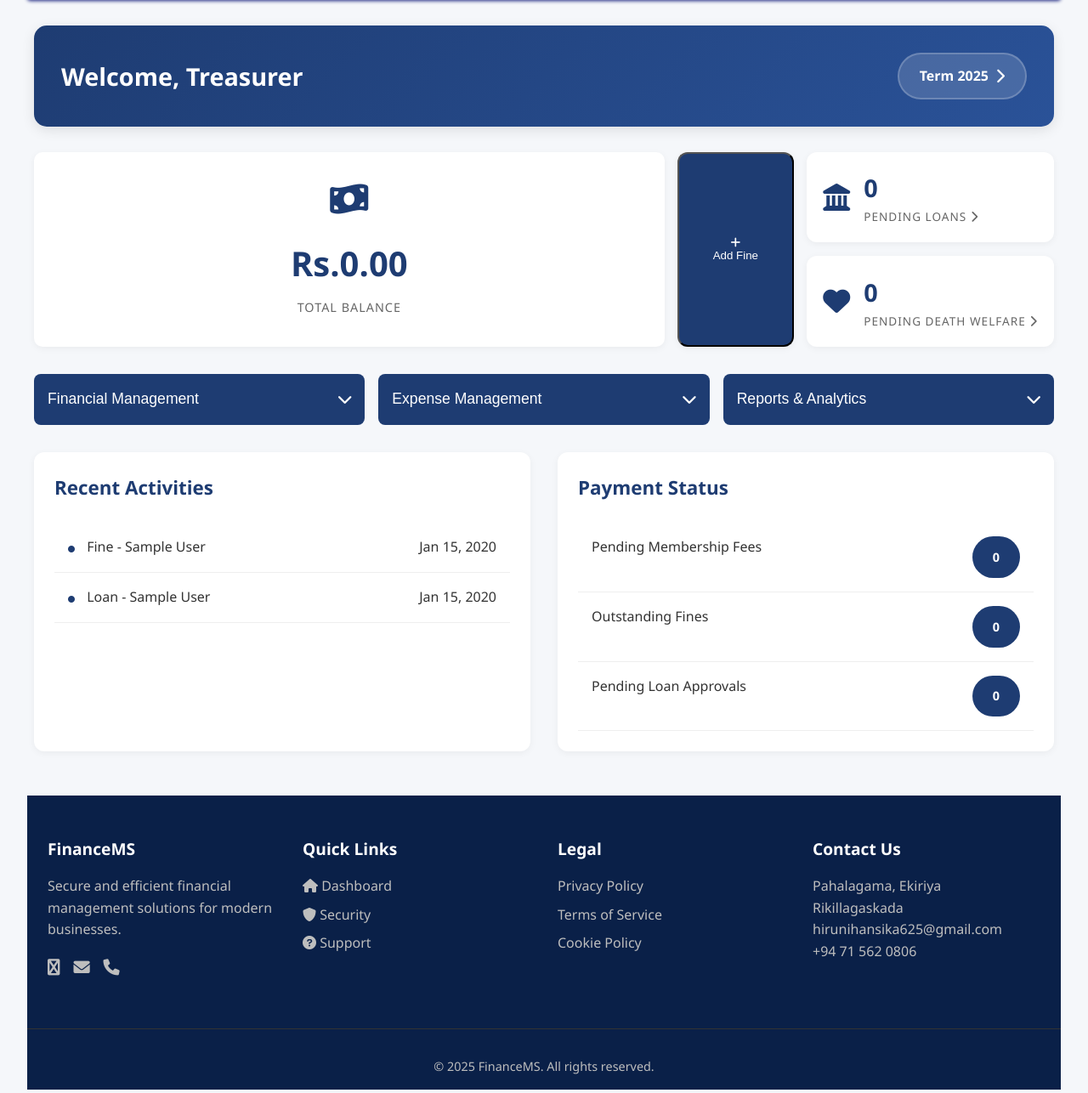
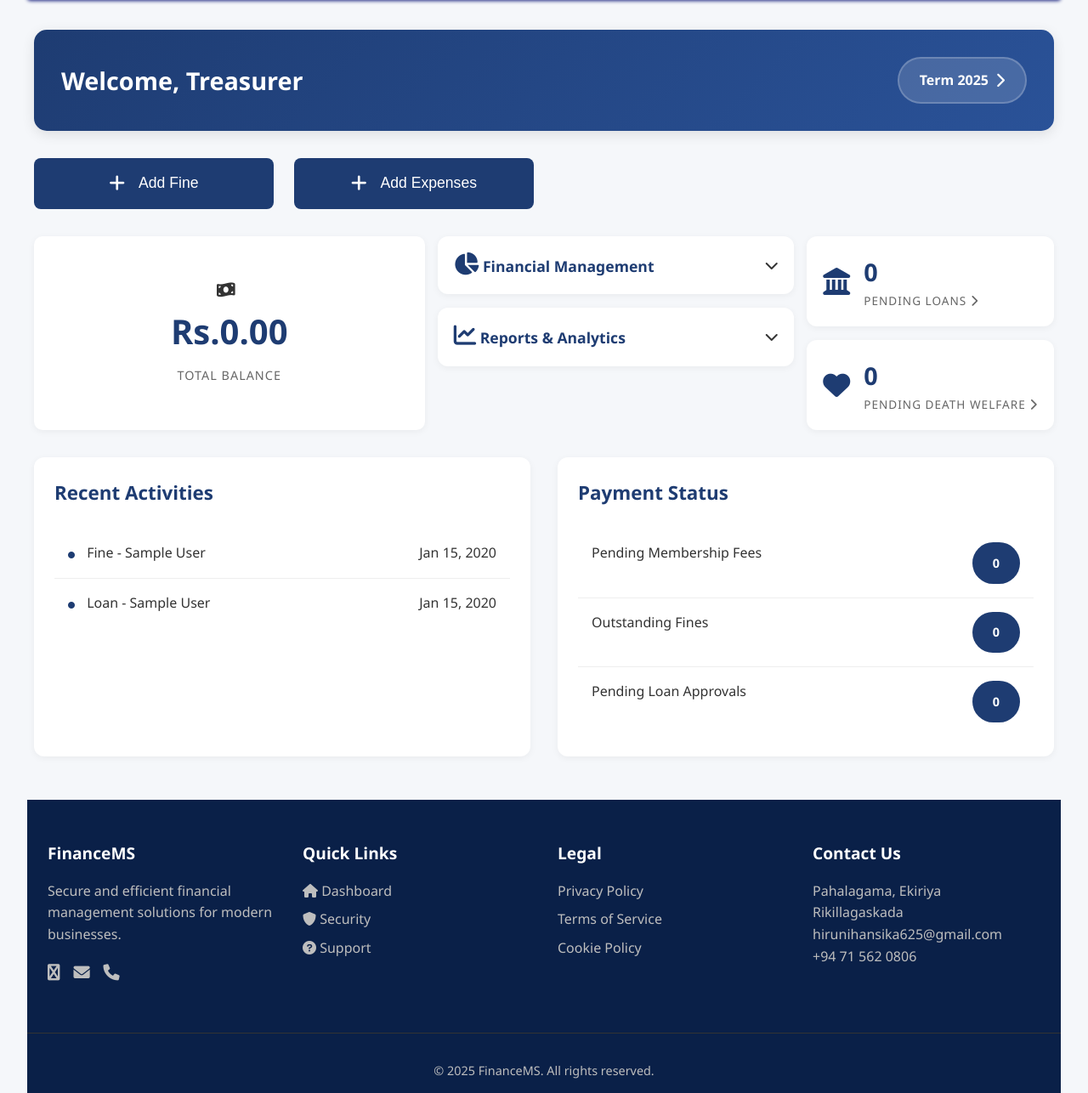
Before and after one commit to hiruniwithanagamage/SDP-FMS, a PHP site: page /views/treasurer/home-treasurer.php in a window 1280 px wide. Shown: the part 124-1410 px from the top of the page at 85% size. Run offline with PHP 8.4, Linux system fonts and the light colour scheme; the visitor is signed in with stand-in values (Sample User, id 1); tables that the repository leaves empty or names only in its code hold one stand-in row (values such as "Sample post").

Commit message:
Changed treasurer UI

```diff
--- a/views/treasurer/home-treasurer.php
+++ b/views/treasurer/home-treasurer.php
@@ -129,7 +129,7 @@ $currentTerm = getCurrentTerm();
            display: flex;
            justify-content: space-between;
            align-items: center;
-           margin: 15px 0 2rem;
+           margin: 35px 0 2rem;
            box-shadow: 0 4px 15px rgba(0, 0, 0, 0.1);
        }
 
@@ -161,6 +161,73 @@ $currentTerm = getCurrentTerm();
             flex-direction: column;
             justify-content: center;
             align-items: center;
+        }
+
+       .management-dropdown {
+           display: flex;
+           flex-direction: column;
+           gap: 1rem;
+           flex: 1;
+       }
+
+       .dropdown-container {
+           background: white;
+           padding: 1.2rem;
+           border-radius: 12px;
+           transition: all 0.3s ease;
+           box-shadow: 0 2px 8px rgba(0, 0, 0, 0.05);
+           cursor: pointer;
+       }
+
+       .dropdown-header {
+           display: flex;
+           justify-content: space-between;
+           align-items: center;
+       }
+
+       .dropdown-icon {
+           font-size: 1.5em;
+           color: #1e3c72;
+       }
+
+       .dropdown-title {
+           font-size: 1.1rem;
+           font-weight: 600;
+           color: #1e3c72;
+       }
+
+       .dropdown-content {
+           max-height: 0;
+           overflow: hidden;
+           transition: max-height 0.3s ease;
+       }
+
+       .dropdown-content.show {
+           max-height: 500px;
+           margin-top: 1rem;
+       }
+
+       .dropdown-item {
+           padding: 0.8rem;
+           border-bottom: 1px solid #eee;
+           display: flex;
+           align-items: center;
+           gap: 0.5rem;
+           transition: background-color 0.3s ease;
+       }
+
+       .dropdown-item:last-child {
+           border-bottom: none;
+       }
+
+       .dropdown-item:hover {
+           background-color: #f8f9fa;
+       }
+
+       .dropdown-item i {
+           color: #1e3c72;
+           width: 20px;
+           text-align: center;
        }
 
        .status-cards {
@@ -205,33 +272,32 @@ $currentTerm = getCurrentTerm();
            font-size: 0.85rem;
        }
 
-       /* Action Cards Styles */
-       .action-cards {
+       .action-buttons {
            display: grid;
-           grid-template-columns: repeat(3, 1fr);
+           grid-template-columns: repeat(4, 1fr);
            gap: 1.5rem;
            margin-bottom: 2rem;
        }
 
-       .action-card {
-           background: white;
-           padding: 2rem;
-           border-radius: 12px;
-           text-align: center;
+       .action-btn {
+           background: #1e3c72;
+           color: white;
+           padding: 1.2rem;
+           border: none;
+           border-radius: 8px;
+           font-size: 1.1rem;
            cursor: pointer;
            transition: all 0.3s ease;
-           box-shadow: 0 2px 8px rgba(0, 0, 0, 0.05);
            display: flex;
-           flex-direction: column;
+           justify-content: center;
            align-items: center;
-           justify-content: center;
-           min-height: 200px;
+           gap: 0.5rem;
        }
 
-       .action-card:hover {
-           transform: translateY(-5px);
-           box-shadow: 0 8px 16px rgba(0, 0, 0, 0.1);
-           background: linear-gradient(135deg, #f8f9fa 0%, #e9ecef 100%);
+       .action-btn:hover {
+           background: #2a5298;
+           transform: translateY(-2px);
+           box-shadow: 0 4px 8px rgba(0, 0, 0, 0.1);
        }
 
        .info-grid {
@@ -260,15 +326,13 @@ $currentTerm = getCurrentTerm();
            background-color: #f8f9fa;
        }
 
-       .icon {
-           font-size: 2.5em;
-           color: #1e3c72;
-           margin-bottom: 1rem;
-           transition: transform 0.3s ease;
+       .info-item:last-child {
+           border-bottom: none;
        }
 
-       .action-card:hover .icon {
-           transform: scale(1.1);
+       .icon {
+           font-size: 1.2em;
+           margin-right: 0.5rem;
        }
 
        h1 {
@@ -303,76 +361,13 @@ $currentTerm = getCurrentTerm();
            letter-spacing: 1px;
        }
 
-       .category-section {
-            margin-bottom: 3rem;
+       .rotate-icon {
+           display: inline-block;
+           transition: transform 0.3s ease;
        }
 
-        .category-title {
-            color: #1e3c72;
-            font-size: 1.6rem;
-            margin-bottom: 1rem;
-            padding-bottom: 0.5rem;
-            border-bottom: 2px solid #e0e0e0;
-        }
-
-        .category-cards {
-            display: grid;
-            grid-template-columns: repeat(auto-fit, minmax(250px, 1fr));
-            gap: 1.5rem;
-            margin-bottom: 1rem;
-        }
-
-        /* Update media queries */
-        @media (max-width: 768px) {
-            .category-cards {
-                grid-template-columns: 1fr;
-            }
-        }
-
-       @media (max-width: 1200px) {
-           .action-cards {
-               grid-template-columns: repeat(2, 1fr);
-           }
-       }
-
-       @media (max-width: 992px) {
-           .statistics-grid {
-                flex-wrap: wrap;
-           }
-
-           .status-cards {
-                flex: 1 1 45%;
-           }
-
-           .status-card {
-               flex: 1;
-           }
-
-           .add-fine-btn {
-                order: 4;
-                width: auto;
-                flex: 1 1 45%;
-            }
-       }
-
-       @media (max-width: 768px) {
-           .action-cards {
-               grid-template-columns: 1fr;
-           }
-
-           .info-grid {
-               grid-template-columns: 1fr;
-           }
-
-           .welcome-card {
-               flex-direction: column;
-               text-align: center;
-               gap: 1rem;
-           }
-
-           .status-cards {
-               flex-direction: column;
-           }
+       .rotate-icon.active {
+           transform: rotate(180deg);
        }
 
        .term-button {
@@ -398,119 +393,6 @@ $currentTerm = getCurrentTerm();
 
         .term-button i {
             font-size: 1.1em;
-        }
-
-        .management-buttons {
-    max-width: 1200px;
-    margin: 2rem auto;
-    display: grid;
-    grid-template-columns: repeat(3, 1fr);
-    gap: 1rem;
-}
-
-.management-btn {
-    background: #1e3c72;
-    color: white;
-    padding: 1rem;
-    border: none;
-    border-radius: 8px;
-    font-size: 1.1rem;
-    cursor: pointer;
-    transition: all 0.3s ease;
-    display: flex;
-    justify-content: space-between;
-    align-items: center;
-    height: 100%;
-    min-height: 60px;
-}
-
-.management-btn:hover {
-    background: #2a5298;
-    transform: translateY(-2px);
-    box-shadow: 0 4px 8px rgba(0, 0, 0, 0.1);
-}
-
-.management-btn.active {
-    background: #2a5298;
-    box-shadow: 0 4px 8px rgba(0, 0, 0, 0.1);
-}
-
-.rotate-icon {
-    display: inline-block;
-    transition: transform 0.3s ease;
-}
-
-.rotate-icon.active {
-    transform: rotate(180deg);
-}
-
-.category-section {
-    display: none;
-    opacity: 0;
-    transition: opacity 0.3s ease;
-    margin-top: 2rem;
-}
-
-.category-section.show {
-    display: block;
-    opacity: 1;
-}
-
-.add-fine-btn {
-    text-align: center;
-    padding: 2.5rem;
-    background: #1e3c72;
-    color: white;
-    border-radius: 12px;
-    box-shadow: 0 2px 8px rgba(0, 0, 0, 0.05);
-    display: flex;
-    flex-direction: column;
-    justify-content: center;
-    align-items: center;
-    cursor: pointer;
-    transition: all 0.3s ease;
-}
-
-.add-fine-btn:hover {
-    background: #2a5298;
-    transform: translateY(-3px);
-    box-shadow: 0 8px 16px rgba(0, 0, 0, 0.1);
-}
-
-@media (max-width: 768px) {
-    .management-buttons {
-        grid-template-columns: 1fr;
-    }
-
-    .management-btn {
-        width: 100%;
-    }
-}
-
-        /* Update welcome-card styles */
-        .welcome-card {
-            background: linear-gradient(135deg, #1e3c72 0%, #2a5298 100%);
-            color: white;
-            padding: 2rem;
-            border-radius: 15px;
-            display: flex;
-            justify-content: space-between;
-            align-items: center;
-            margin: 30px 0;
-            box-shadow: 0 4px 15px rgba(0, 0, 0, 0.1);
-        }
-
-        @media (max-width: 768px) {
-            .welcome-card {
-                flex-direction: column;
-                text-align: center;
-                gap: 1.5rem;
-            }
-
-            .term-button {
-                width: 100%;
-                justify-content: center;
-            }
         }
 
         .success-message {
@@ -569,6 +487,19 @@ $currentTerm = getCurrentTerm();
                 </a>
             </div>
 
+            <!-- Action Buttons (Moved from management-buttons) -->
+            <div class="action-buttons">
+                <button class="action-btn" onclick="window.location.href='addFine.php'">
+                    <i class="fas fa-plus icon"></i>
+                    Add Fine
+                </button>
+
+                <button class="action-btn" onclick="window.location.href='addExpenses.php'">
+                    <i class="fas fa-plus icon"></i>
+                    Add Expenses
+                </button>
+            </div>
+
             <!-- Statistics Cards -->
             <div class="statistics-grid">
                 <div class="balance-card">
@@ -577,10 +508,64 @@ $currentTerm = getCurrentTerm();
                     <div class="stat-label">Total Balance</div>
                 </div>
 
-                <button onclick="window.location.href='addFine.php'" class="add-fine-btn">
-                    <i class="fas fa-plus"></i>
-                    Add Fine
-                </button>
+                <!-- Management Dropdowns (Moved from add-buttons) -->
+                <div class="management-dropdown">
+                    <div class="dropdown-container" onclick="toggleDropdown('financial-dropdown')">
+                        <div class="dropdown-header">
+                            <div class="dropdown-title">
+                                <i class="fas fa-chart-pie dropdown-icon"></i>
+                                Financial Management
+                            </div>
+                            <i class="fas fa-chevron-down rotate-icon" id="financial-icon"></i>
+                        </div>
+                        <div class="dropdown-content" id="financial-dropdown">
+                            <div class="dropdown-item" onclick="window.location.href='financialManagement/membershipFee.php'">
+                                <i class="fas fa-id-card"></i>
+                                Membership Fee Management
+                            </div>
+                            <div class="dropdown-item" onclick="window.location.href='financialManagement/loan.php'">
+                                <i class="fas fa-landmark"></i>
+                                Loan Management
+                            </div>
+                            <div class="dropdown-item" onclick="window.location.href='financialManagement/deathWelfare.php'">
+                                <i class="fas fa-heart"></i>
+                                Death Welfare Management
+                            </div>
+                            <div class="dropdown-item" onclick="window.location.href='financialManagement/fine.php'">
+                                <i class="fas fa-gavel"></i>
+                                Fine Management
+                            </div>
+                            <div class="dropdown-item" onclick="window.location.href='financialManagement/trackExpenses.php'">
+                                <i class="fas fa-tags"></i>
+                                Track Expenses
+                            </div>
+                        </div>
+                    </div>
+
+                    <div class="dropdown-container" onclick="toggleDropdown('reports-dropdown')">
+                        <div class="dropdown-header">
+                            <div class="dropdown-title">
+                                <i class="fas fa-chart-line dropdown-icon"></i>
+                                Reports & Analytics
+                            </div>
+                            <i class="fas fa-chevron-down rotate-icon" id="reports-icon"></i>
+                        </div>
+                        <div class="dropdown-content" id="reports-dropdown">
+                            <div class="dropdown-item" onclick="window.location.href='../../reports/financialReports.php'">
+                                <i class="fas fa-chart-line"></i>
+                                Year End Report
+                            </div>
+                            <div class="dropdown-item" onclick="window.location.href='reportsAnalytics/memberFinancialSummary.php'">
+                                <i class="fas fa-users"></i>
+                                Member Reports
+                            </div>
+                            <div class="dropdown-item" onclick="window.location.href='audit_reports.php'">
+                                <i class="fas fa-clipboard-check"></i>
+                                Financial Reports
+                            </div>
+                        </div>
+                    </div>
+                </div>
 
                 <div class="status-cards">
                     <div class="status-card" onclick="window.location.href='pendingLoans.php'">
@@ -605,73 +590,6 @@ $currentTerm = getCurrentTerm();
                 </div>
             </div>
 
-           <div class="management-buttons">
-    <button class="management-btn" onclick="toggleSection('financial')">
-        Financial Management
-        <i class="fas fa-chevron-down rotate-icon" id="financial-icon"></i>
-    </button>
-
-    <button class="management-btn" onclick="toggleSection('expense')">
-        Expense Management
-        <i class="fas fa-chevron-down rotate-icon" id="expense-icon"></i>
-    </button>
-
-    <button class="management-btn" onclick="toggleSection('reports')">
-        Reports & Analytics
-        <i class="fas fa-chevron-down rotate-icon" id="reports-icon"></i>
-    </button>
-</div>
-
-<div id="financial-section" class="category-section">
-    <div class="category-cards">
-        <div class="action-card" onclick="window.location.href='financialManagement/membershipFee.php'">
-            <i class="fas fa-id-card icon"></i>
-            <h3>Membership Fee Management</h3>
-        </div>
-        <div class="action-card" onclick="window.location.href='financialManagement/loan.php'">
-            <i class="fas fa-landmark icon"></i>
-            <h3>Loan Management</h3>
-        </div>
-        <div class="action-card" onclick="window.location.href='financialManagement/deathWelfare.php'">
-            <i class="fas fa-heart icon"></i>
-            <h3>Death Welfare Management</h3>
-        </div>
-        <div class="action-card" onclick="window.location.href='financialManagement/fine.php'">
-            <i class="fas fa-gavel icon"></i>
-            <h3>Fine Management</h3>
-        </div>
-    </div>
-</div>
-
-<div id="expense-section" class="category-section">
-    <div class="category-cards">
-        <div class="action-card" onclick="window.location.href='financialManagement/addExpenses.php'">
-            <i class="fas fa-file-invoice-dollar icon"></i>
-            <h3>Add Expenses</h3>
-        </div>
-        <div class="action-card" onclick="window.location.href='financialManagement/trackExpenses.php'">
-            <i class="fas fa-tags icon"></i>
-            <h3>Track Expenses</h3>
-        </div>
-    </div>
-</div>
-
-<div id="reports-section" class="category-section">
-    <div class="category-cards">
-        <div class="action-card" onclick="window.location.href='../../reports/financialReports.php'">
-            <i class="fas fa-chart-line icon"></i>
-            <h3>Financial Reports</h3>
-        </div>
-        <div class="action-card" onclick="window.location.href='reportsAnalytics/memberFinancialSummary.php'">
-            <i class="fas fa-users icon"></i>
-            <h3>Member Reports</h3>
-        </div>
-        <div class="action-card" onclick="window.location.href='audit_reports.php'">
-            <i class="fas fa-clipboard-check icon"></i>
-            <h3>Audit Reports</h3>
-        </div>
-    </div>
-</div>
             <!-- Info Grid -->
             <div class="info-grid">
                 <div class="info-card">
@@ -717,29 +635,32 @@ $currentTerm = getCurrentTerm();
    </div>
 
    <script>
-function toggleSection(sectionName) {
-    const section = document.getElementById(`${sectionName}-section`);
-    const icon = document.getElementById(`${sectionName}-icon`);
-    const allSections = document.querySelectorAll('.category-section');
-    const allIcons = document.querySelectorAll('.rotate-icon');
+        function toggleDropdown(dropdownId) {
+            const dropdown = document.getElementById(dropdownId);
+            const icon = dropdown.previousElementSibling.querySelector('.rotate-icon');
 
-    // Close all other sections
-    allSections.forEach(s => {
-        if (s.id !== `${sectionName}-section`) {
-            s.classList.remove('show');
+            // Close all other dropdowns
+            const allDropdowns = document.querySelectorAll('.dropdown-content');
+            const allIcons = document.querySelectorAll('.dropdown-header .rotate-icon');
+
+            allDropdowns.forEach(function(item) {
+                if (item.id !== dropdownId) {
+                    item.classList.remove('show');
                 }
             });
 
-    // Reset all icons
-    allIcons.forEach(i => {
-        if (i.id !== `${sectionName}-icon`) {
-            i.classList.remove('active');
+            allIcons.forEach(function(item) {
+                if (item !== icon) {
+                    item.classList.remove('active');
                 }
             });
 
-    // Toggle current section
-    section.classList.toggle('show');
+            // Toggle current dropdown
+            dropdown.classList.toggle('show');
             icon.classList.toggle('active');
+
+            // Prevent the click from bubbling up to parent elements
+            event.stopPropagation();
         }
 
         function closeSuccessMessage() {
```
Also changed, not shown: other parts of views/treasurer/home-treasurer.php (+36 -6 lines), views/treasurer/addExpenses.php (renamed from views/treasurer/FinancialManagement/addExpenses.php, +5 -5 lines). Lines whose indentation alone changed are shown as unchanged.
